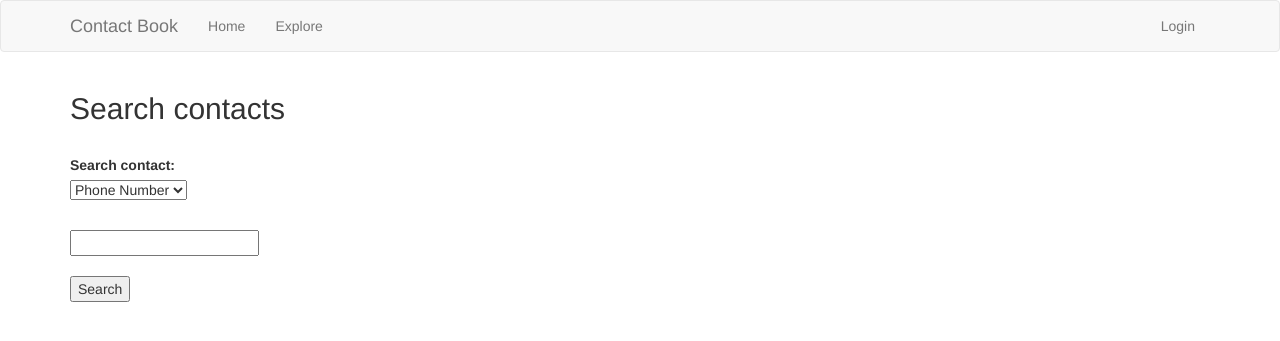
After one commit to nileshanand11/contact-book, a Flask app: page /search in a window 1280 px wide. The commit adds this page. Shown: the top 341 px of the page. Run offline with Flask 2, Linux system fonts and the light colour scheme; some libraries are stand-ins or nearby versions.

Commit message:
edit search functionality

```diff
--- a/app/main/forms.py
+++ b/app/main/forms.py
@@ -1,6 +1,6 @@
 from flask import request
 from flask_wtf import FlaskForm
-from wtforms import StringField, SubmitField, TextAreaField, IntegerField
+from wtforms import StringField, SubmitField, TextAreaField, IntegerField, SelectField
 from wtforms.validators import ValidationError, DataRequired, Length, Email
 # from flask_table import Table, Col
 from flask_babel import _, lazy_gettext as _l
@@ -38,6 +38,27 @@ class ContactForm(FlaskForm):
         if email is not None:
             raise ValidationError(_('Contact already added!'))
 
+class ContactEditForm(FlaskForm):
+    name = StringField(_l('Name'), validators=[DataRequired()])
+    phone_no = IntegerField(_l('Contact Number'), validators=[DataRequired()])
+    email = StringField(_l('Email'), validators=[DataRequired(), Email()])
+    submit = SubmitField(_l('Submit'))
+
+    def __init__(self, original_email, *args, **kwargs):
+        super(ContactEditForm, self).__init__(*args, **kwargs)
+        self.original_email = original_email
+
+    def validate_email(self, email):
+        if email.data != self.original_email:
+            email = Contact.query.filter_by(email=self.email.data,user_id=current_user.id).first()
+            if email is not None:
+                raise ValidationError(_('Contact already added!'))
+
+class ContactSearchForm(FlaskForm):
+    choices = [('phone_no', 'Phone Number'), ('email', 'Email Id')]
+    select = SelectField('Search contact:', choices=choices)
+    search = StringField('')
+
 # class ContactsView(Table):
 #     id = Col('Id', show=False)
 #     name = Col('Name')
--- a/app/main/routes.py
+++ b/app/main/routes.py
@@ -5,7 +5,7 @@ from flask_login import current_user, login_required
 from flask_babel import _, get_locale
 from guess_language import guess_language
 from app import db
-from app.main.forms import EditProfileForm, ContactForm
+from app.main.forms import EditProfileForm, ContactForm, ContactEditForm, ContactSearchForm
 from app.models import User, Contact
 from app.main import bp
 import sys
@@ -23,8 +23,6 @@ def before_request():
 def index():
     form = ContactForm()
     if form.validate_on_submit():
-        # print (request.form)
-        # print(form, file=sys.stderr)
         contact = Contact(name=form.name.data, phone_no=form.phone_no.data, email=form.email.data, user_id=current_user.id)
         db.session.add(contact)
         db.session.commit()
@@ -36,7 +34,8 @@ def index():
 @login_required
 def explore():
     page = request.args.get('page', 1, type=int)
-    contacts = Contact.query.order_by(Contact.timestamp.desc()).paginate(
+    kwargs = {'user_id' : current_user.id}
+    contacts = Contact.query.filter_by(**kwargs).order_by(Contact.timestamp.desc()).paginate(
         page, current_app.config['CONTACTS_PER_PAGE'], False)
     next_url = url_for('main.explore', page=contacts.next_num) \
         if contacts.has_next else None
@@ -62,3 +61,52 @@ def edit_profile():
         form.about_me.data = current_user.about_me
     return render_template('edit_profile.html', title=_('Edit Profile'),
                            form=form)
+
+@bp.route('/edit/<int:id>', methods=["POST", "GET"])
+def update_contact(id):
+    cnc = Contact.query.get(id)
+    form = ContactEditForm(cnc.email)
+    if request.method == "POST":
+        if form.validate_on_submit():
+            cnc.name = form.name.data
+            cnc.phone_no = form.phone_no.data
+            cnc.email = form.email.data
+            db.session.commit()
+            return redirect(url_for('main.explore'))
+
+    else:
+        form.name.data=cnc.name
+        form.phone_no.data=cnc.phone_no
+        form.email.data=cnc.email
+
+    return render_template('index.html', title=_('Explore'), form=form)
+
+@bp.route('/delete/<int:id>', methods=["POST", "GET"])
+def delete_contact(id):
+    cnc = Contact.query.get(id)
+    db.session.delete(cnc)
+    db.session.commit()
+    return redirect(url_for('main.explore'))
+
+@bp.route('/search', methods=['GET', 'POST'])
+def search_contacts():
+    form = ContactSearchForm(request.form)
+    if request.method == 'POST':
+        return search_results(form)
+    return render_template('search_contacts.html', form=form)
+
+@bp.route('/search_results', methods=['GET', 'POST'])
+def search_results(form):
+    attribute = form.data['select']
+    search_string = form.data['search']
+    page = request.args.get('page', 1, type=int)
+    kwargs = {attribute : search_string, 'user_id' : current_user.id }
+    contacts = Contact.query.filter_by(**kwargs).order_by(Contact.timestamp.desc()).paginate(
+        page, current_app.config['CONTACTS_PER_PAGE'], False)
+    next_url = url_for('main.explore', page=contacts.next_num) \
+        if contacts.has_next else None
+    prev_url = url_for('main.explore', page=contacts.prev_num) \
+        if contacts.has_prev else None
+    return render_template('index.html', title=_('Contacts List'),
+                           contacts=contacts.items, next_url=next_url,
+                           prev_url=prev_url)
--- /dev/null
+++ b/app/templates/_form_helper.html
@@ -0,0 +1,12 @@
+{% macro render_field(field) %}
+    <dt>{{ field.label }}
+    <dd>{{ field(**kwargs)|safe }}
+    {% if field.errors %}
+        <ul class=errors>
+        {% for error in field.errors %}
+            <li>{{ error }}</li>
+        {% endfor %}
+        </ul>
+    {% endif %}
+    </dd>
+{% endmacro %}
--- a/app/templates/base.html
+++ b/app/templates/base.html
@@ -22,6 +22,7 @@
                     <li><a href="{{ url_for('auth.login') }}">{{ _('Login') }}</a></li>
                     {% else %}
                     <li><a href="{{ url_for('main.edit_profile', username=current_user.username) }}">{{ _('%(username)s', username=current_user.username) }}</a></li>
+                    <li><a href="{{ url_for('main.search_contacts') }}">{{ _('Search') }}</a></li>
                     <li><a href="{{ url_for('auth.logout') }}">{{ _('Logout') }}</a></li>
                     {% endif %}
                 </ul>
--- /dev/null
+++ b/app/templates/search_contacts.html
@@ -0,0 +1,15 @@
+{% extends "base.html" %}
+{% import 'bootstrap/wtf.html' as wtf %}
+{% block app_content %}
+<h2>{{ _('Search contacts') }}</h2>
+<br>
+{% from "_form_helper.html" import render_field %}
+<form method=post>
+  <dl>
+    {{ render_field(form.select) }}
+    <p>
+    {{ render_field(form.search) }}
+  </dl>
+  <p><input type=submit value=Search>
+</form>
+{% endblock %}
```
Also changed, not shown: app/templates/_contact_list.html (+20 -11 lines), 4 other files.
